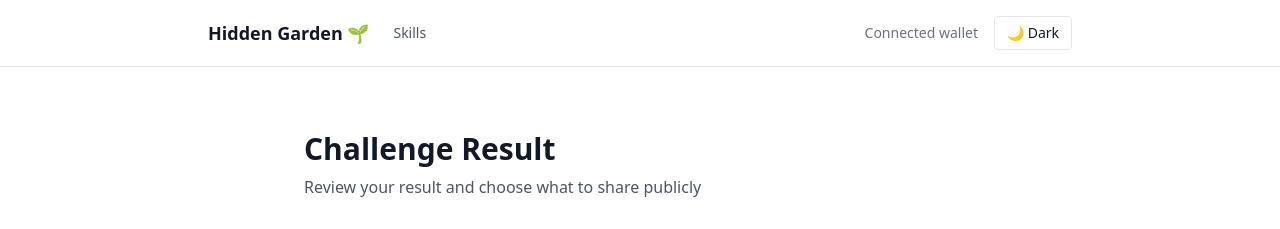
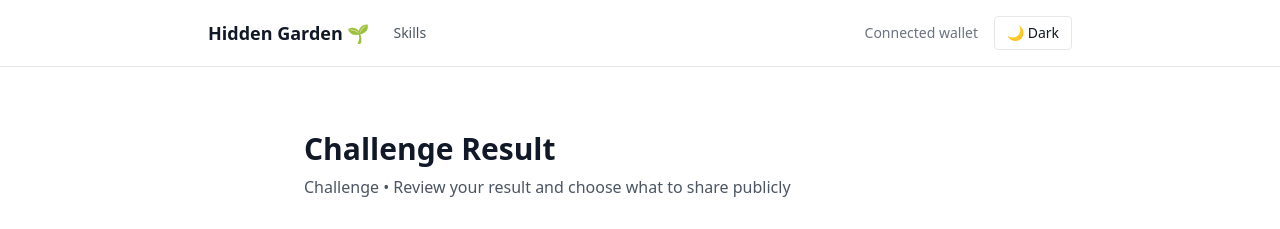
Before and after one commit to understories/hidden-garden, a Next.js app in the folder apps/aztecbat-ui/: page /proof in a window 1280 px wide. Shown: the top 229 px of the page. Built offline with nearby package versions, Linux system fonts and the light colour scheme; no server answers; what wagmi would draw is missing.

Commit message:
Update page.tsx

```diff
--- a/apps/aztecbat-ui/app/proof/page.tsx
+++ b/apps/aztecbat-ui/app/proof/page.tsx
@@ -11,26 +11,45 @@
  * After submission, users are redirected to the leaderboard/profile.
  */
 
-import { useState } from 'react';
-import { useRouter } from 'next/navigation';
+import { useState, useEffect } from 'react';
+import { useRouter, useSearchParams } from 'next/navigation';
 
 type RevealOption = 'full' | 'completion-only' | 'private';
 
+// Mock skills lookup - in production this would come from the backend
+const mockSkills: Record<string, { name: string }> = {
+  'rust-foundations': { name: 'Rust Foundations' },
+  'zero-knowledge-basics': { name: 'Zero-Knowledge Basics' },
+  'advanced-circuits': { name: 'Advanced Circuits' },
+  'aztec-protocol': { name: 'Aztec Protocol' },
+};
+
 export default function ProofFlowPage() {
   const router = useRouter();
+  const searchParams = useSearchParams();
   const [selectedOption, setSelectedOption] = useState<RevealOption | null>(null);
   const [isSubmitting, setIsSubmitting] = useState(false);
+  const [skillId, setSkillId] = useState<string>('');
+
+  useEffect(() => {
+    const skillIdParam = searchParams.get('skillId');
+    if (skillIdParam) {
+      setSkillId(decodeURIComponent(skillIdParam));
+    }
+  }, [searchParams]);
 
   // Mocked result data
   const mockResult = {
     score: 87,
     maxScore: 100,
     status: 'Passed',
-    skillId: 'rust', // Mocked skill ID for navigation
   };
 
+  const skill = skillId ? mockSkills[skillId] : null;
+  const skillName = skill?.name || skillId || 'Challenge';
+
   const handleSubmit = async () => {
-    if (!selectedOption) return;
+    if (!selectedOption || !skillId) return;
 
     setIsSubmitting(true);
 
@@ -42,10 +61,10 @@ export default function ProofFlowPage() {
     // Navigate based on choice
     if (selectedOption === 'full' || selectedOption === 'completion-only') {
       // Navigate to leaderboard for the skill
-      router.push(`/leaderboard/${mockResult.skillId}`);
+      router.push(`/leaderboard/${skillId}`);
     } else {
       // Navigate back to skills with confirmation
-      router.push(`/skills/${mockResult.skillId}?private=true`);
+      router.push(`/skills/${skillId}?private=true`);
     }
   };
 
@@ -54,7 +73,7 @@ export default function ProofFlowPage() {
       <div>
         <h1 className="text-3xl font-bold mb-2">Challenge Result</h1>
         <p className="text-gray-600 dark:text-gray-400">
-          Review your result and choose what to share publicly
+          {skillName} • Review your result and choose what to share publicly
         </p>
       </div>
 
```
